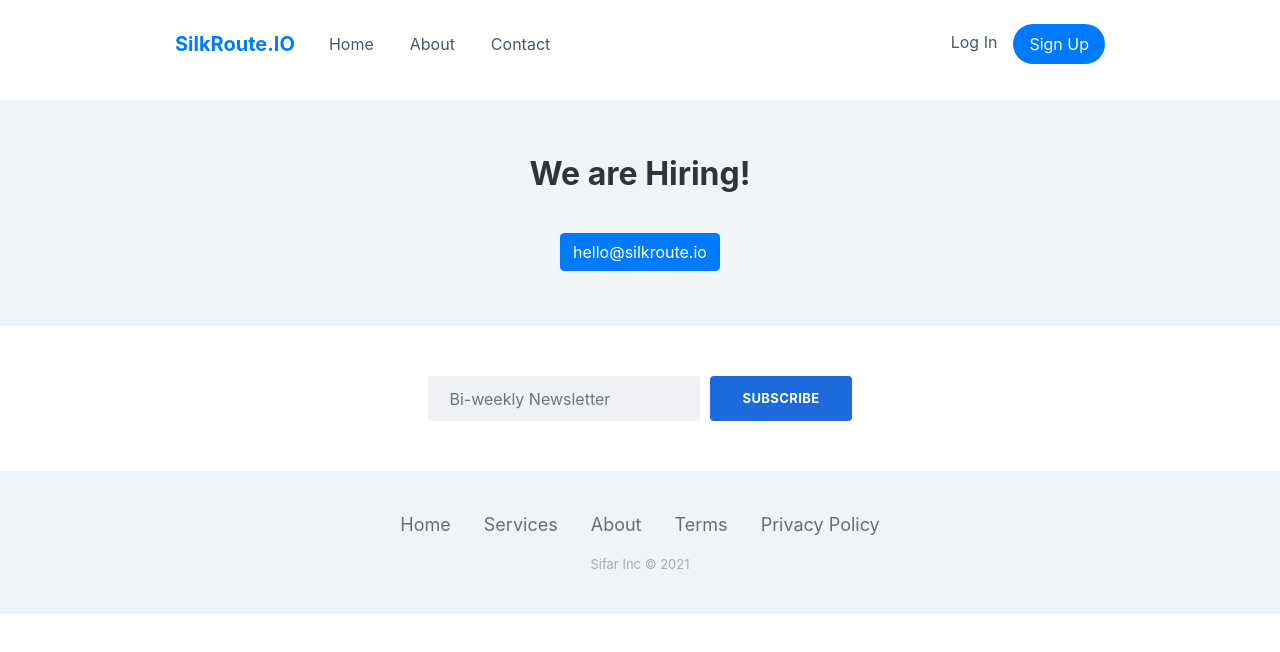
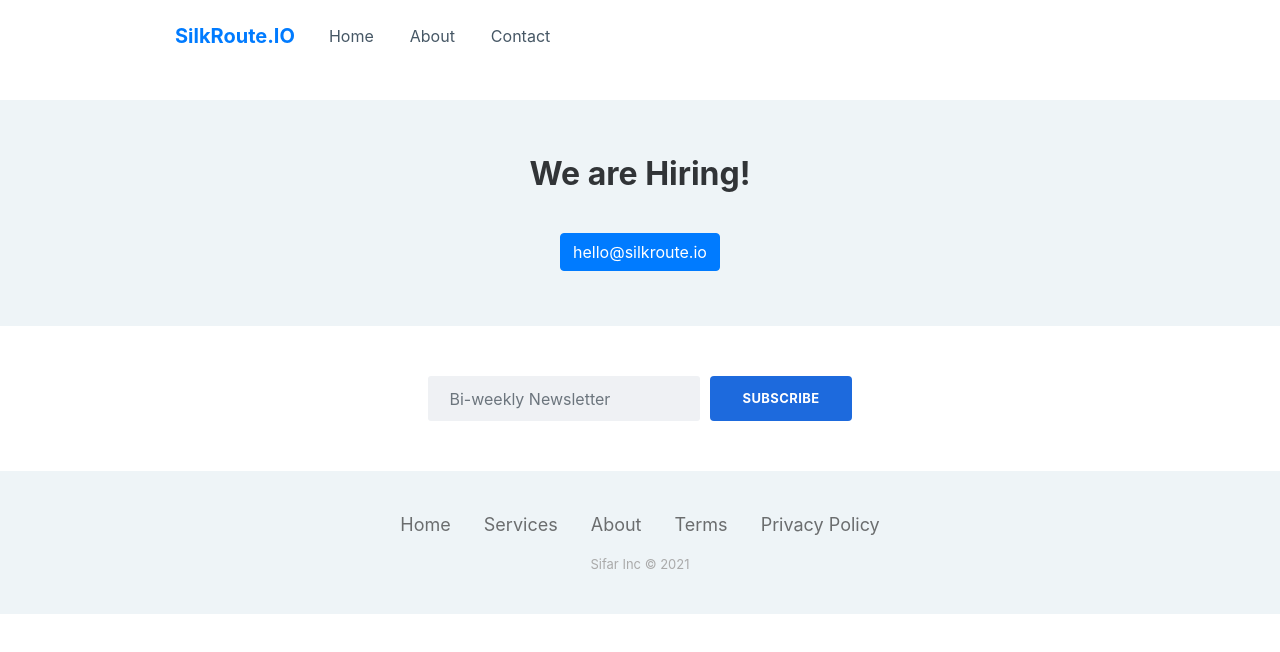
Before and after one commit to silkroute-io/s3, a plain HTML site: page www.silkroute.io/index.html in a window 1280 px wide. Drawn offline with nearby package versions, Linux system fonts and the light colour scheme; a web font is replaced by a local one.

Commit message:
another commit

```diff
--- a/www.silkroute.io/index.html
+++ b/www.silkroute.io/index.html
@@ -35,7 +35,7 @@
                         <li class="nav-item"><a class="nav-link navbar-link" data-bss-hover-animate="pulse" href="#">Home</a></li>
                         <li class="nav-item"><a class="nav-link" data-bss-hover-animate="pulse" href="#">About</a></li>
                         <li class="nav-item"><a class="nav-link" data-bss-hover-animate="pulse" href="#contact">Contact</a></li>
-                    </ul><span class="navbar-text actions"> <a data-bss-hover-animate="pulse" class="login" href="https://login.sifar.io/login?client_id=4mbiopluu12fek0pk71bf7rj4b&amp;response_type=code&amp;scope=email+openid+profile&amp;redirect_uri=https://app.sifar.io/">Log In</a><a class="btn btn-light action-button" role="button" href="https://login.sifar.io/signup?client_id=4mbiopluu12fek0pk71bf7rj4b&amp;response_type=code&amp;scope=email+openid+profile&amp;redirect_uri=https://www.sifar.io/" style="background-color: #007bff;margin-right: 0px;">Sign Up</a></span>
+                    </ul>
                 </div>
             </div>
         </nav>
```
Also changed, not shown: 1 other file.
